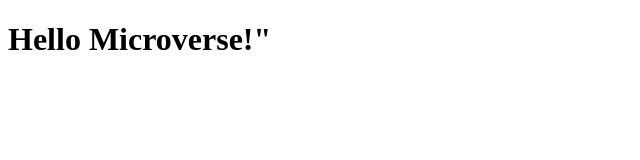
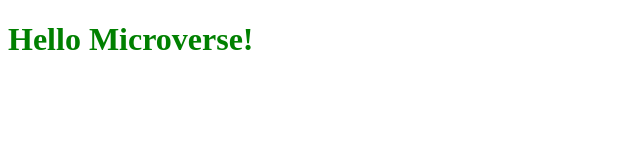
Before and after one commit to blessing-michael/Hello-world, a website: page index.html in a window 1280 px wide. Shown: the whole page, without its empty margins (0-640 px from the left). Drawn offline with Linux system fonts and the light colour scheme.

Commit message:
Add color to the header class in style.css

```diff
--- a/index.html
+++ b/index.html
@@ -5,8 +5,9 @@
     <meta http-equiv="X-UA-Compatible" content="IE=edge">
     <meta name="viewport" content="width=device-width, initial-scale=1.0">
     <title>Hello-world</title>
+    <link rel="stylesheet" href="style.css">
 </head>
 <body>
-    <h1>Hello Microverse!"</h1>
+    <h1 class="header">Hello Microverse!</h1>
 </body>
 </html>
--- /dev/null
+++ b/style.css
@@ -0,0 +1,3 @@
+.header{
+    color:green
+}
```
